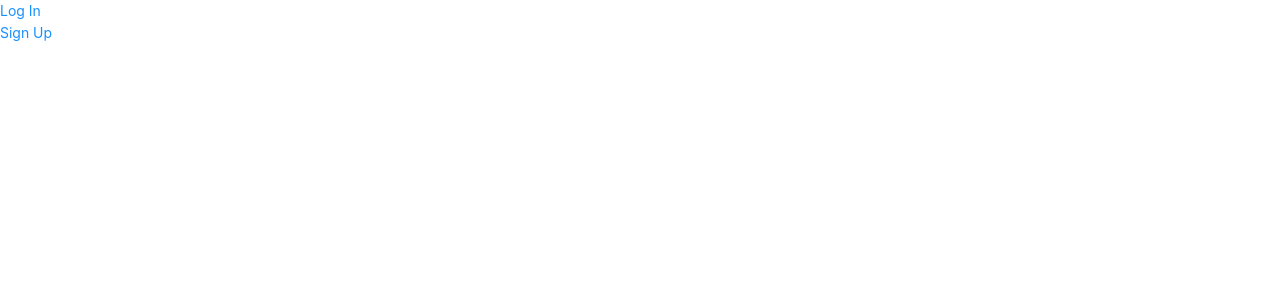
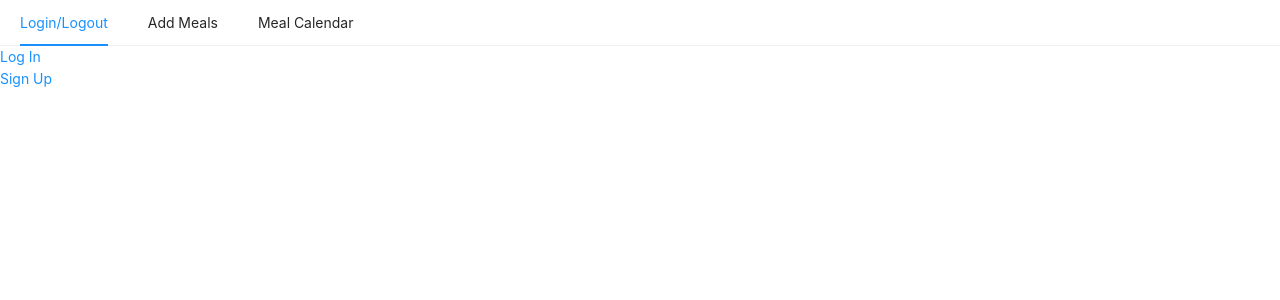
Before and after one commit to noeljane/meal-planning-client, a React (Create React App) app: page / in a window 1280 px wide. Shown: the top 300 px of the page. Built offline with nearby package versions, Linux system fonts and the light colour scheme; no server answers.

Commit message:
add navigation bar

```diff
--- a/src/App.js
+++ b/src/App.js
@@ -1,6 +1,7 @@
 import React, { Component } from 'react';
 import { BrowserRouter, Switch, Route } from 'react-router-dom';
 import Home from './components/Home';
+import Nav from  './components/Nav';
 import Login from './components/registrations/Login';
 import Signup from './components/registrations/Signup';
 import LogOut from './components/registrations/Logout'
@@ -58,6 +59,7 @@ class App extends Component {
   render () {
     return (
       <div>
+        <Nav/>
         <BrowserRouter>
           <Switch>
             <Route
--- /dev/null
+++ b/src/components/Nav.js
@@ -0,0 +1,14 @@
+import React,  { Component } from 'react';
+import { Menu } from 'antd';
+class Nav extends Component {
+render ()  {
+  return (
+    <Menu  mode="horizontal">
+      <Menu.Item>Login/Logout</Menu.Item>
+      <Menu.Item>Add Meals</Menu.Item>
+      <Menu.Item>Meal Calendar</Menu.Item>
+    </Menu>
+  )
+}
+}
+export default Nav;
```
